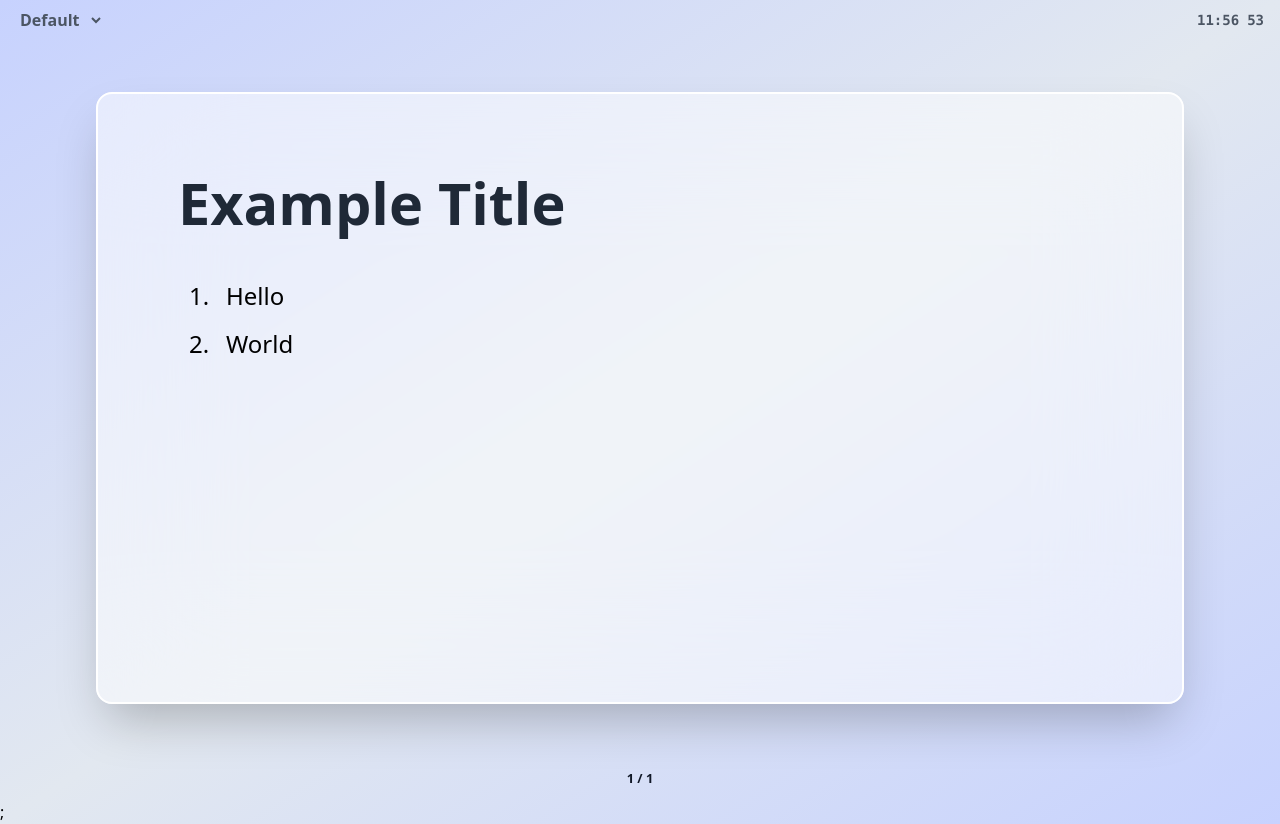
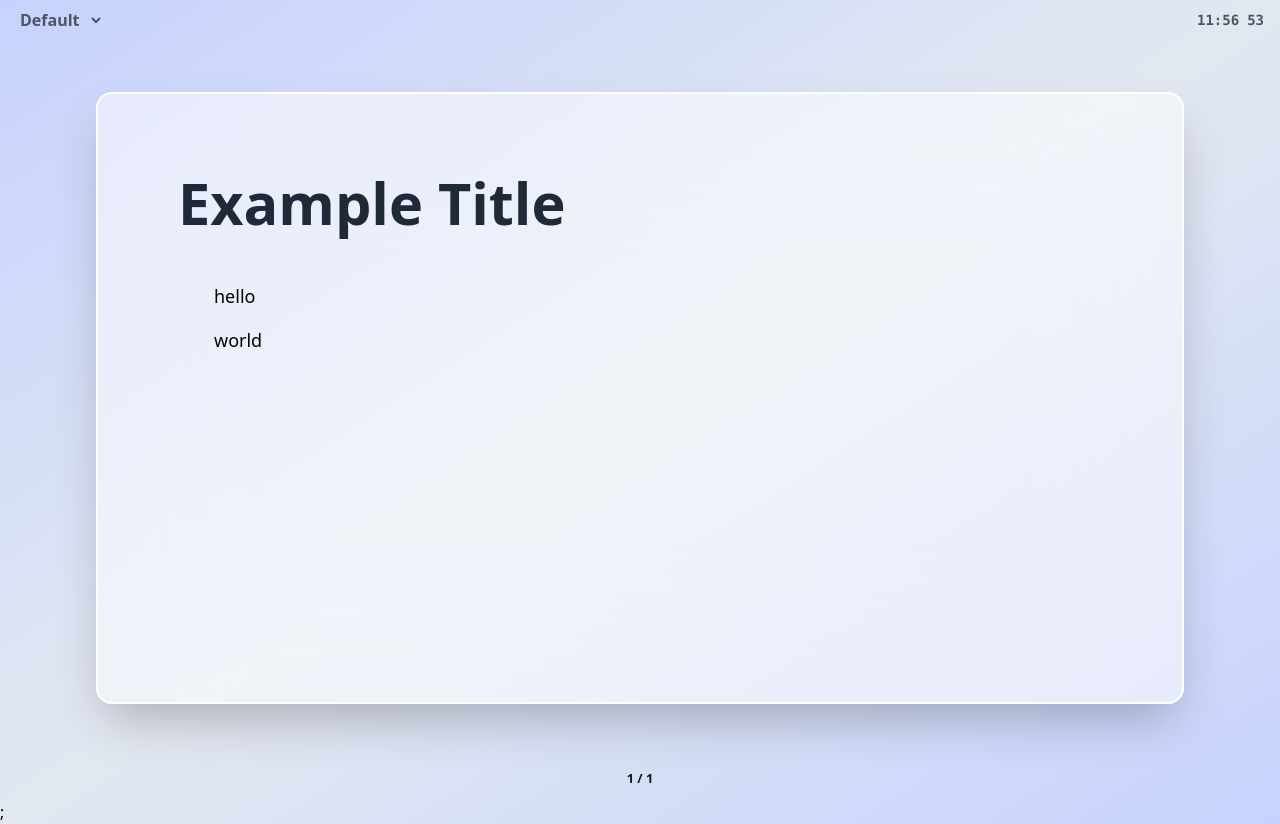
Before and after one commit to ryuji-1to/react-presentation, a React (Vite) app: page / in a window 1280 px wide. Built offline with nearby package versions, Linux system fonts and the light colour scheme.

Commit message:
🎨 add render props

```diff
--- a/src/components/slides/Example.tsx
+++ b/src/components/slides/Example.tsx
@@ -3,10 +3,7 @@ import { Slide } from '../template/Slide';
 export function Example() {
   return (
     <Slide slideTitle="Example Title" prose>
-      <ul className="list-decimal text-2xl">
-        <li>Hello</li>
-        <li>World</li>
-      </ul>
+      {(s) => <s.List itemList={['hello', 'world']} />}
     </Slide>
   );
 }
--- a/src/components/template/Slide.tsx
+++ b/src/components/template/Slide.tsx
@@ -40,16 +40,45 @@ function Heading({
   );
 }
 
+function List({ itemList, className }: { itemList?: React.ReactNode[]; className?: string }) {
+  return (
+    <ul className={className}>
+      {itemList?.map((item, i) => (
+        <li key={i}>{item}</li>
+      ))}
+    </ul>
+  );
+}
+
+type ConditionalProps =
+  | {
+      children: React.ReactNode | ((elements: { List: typeof List }) => React.ReactNode);
+      renderContent?: never;
+    }
+  | {
+      children?: never;
+      renderContent: (elements: { List: typeof List }) => React.ReactNode;
+    };
+
 type Props = {
-  children: React.ReactNode;
   position?: Position;
   animation?: Animation;
   prose?: boolean;
   slideTitle?: string;
   resetKeyEvent?: boolean;
-} & React.ComponentPropsWithoutRef<'div'>;
+} & ConditionalProps &
+  Omit<React.ComponentPropsWithoutRef<'div'>, 'children'>;
 
-export function Slide({ children, animation, position, prose, slideTitle, resetKeyEvent, ...rest }: Props) {
+export function Slide({
+  children,
+  animation,
+  position,
+  prose,
+  slideTitle,
+  resetKeyEvent,
+  renderContent,
+  ...rest
+}: Props) {
   const { nextSlide, prevSlide } = usePresentation();
   useKey(['Enter', 'l'], nextSlide, resetKeyEvent);
   useKey(['h'], prevSlide, resetKeyEvent);
@@ -60,7 +89,8 @@ export function Slide({ children, animation, position, prose, slideTitle, resetK
   let element = (
     <div {...rest}>
       {slideTitle && <Heading>{slideTitle}</Heading>}
-      {children}
+      {renderContent?.({ List })}
+      {typeof children === 'function' ? children({ List }) : children}
     </div>
   );
 
```
